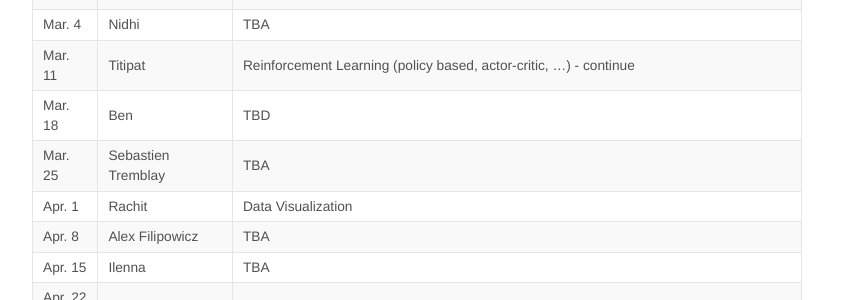
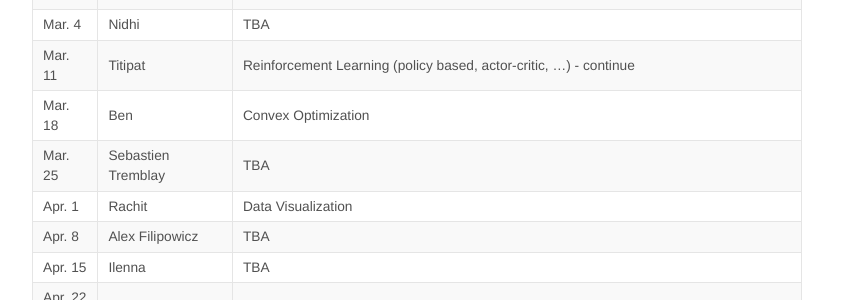
Before and after one commit to KordingLab/KordingLab.github.io, a Jekyll site: the page built from _posts/2018-08-29-upcoming-lab-teaching.md, in a window 1280 px wide and 900 px high, scrolled down 692 px. Shown: the part 152-452 px from the top of the window, without its empty margins (223-1071 px from the left). Built offline with Jekyll 4.4.1, drawn with Linux system fonts in a browser that asks for light colours; nearby versions of some CDN libraries; comment, search, counter and statistics services are not loaded.

Commit message:
Update 2018-08-29-upcoming-lab-teaching.md

```diff
--- a/_posts/2018-08-29-upcoming-lab-teaching.md
+++ b/_posts/2018-08-29-upcoming-lab-teaching.md
@@ -27,7 +27,7 @@ Get on the listserve for announcements: https://groups.google.com/forum/#!forum/
 | Feb. 26 | Tony | The deconfounder: blessing or curse? |
 | Mar. 4 | Nidhi | TBA |
 | Mar. 11 | Titipat | Reinforcement Learning (policy based, actor-critic, ...) - continue |
-| Mar. 18 | Ben | TBD |
+| Mar. 18 | Ben | Convex Optimization |
 | Mar. 25 | Sebastien Tremblay | TBA |
 | Apr. 1 |Rachit | Data Visualization|
 | Apr. 8 | Alex Filipowicz | TBA |
```
